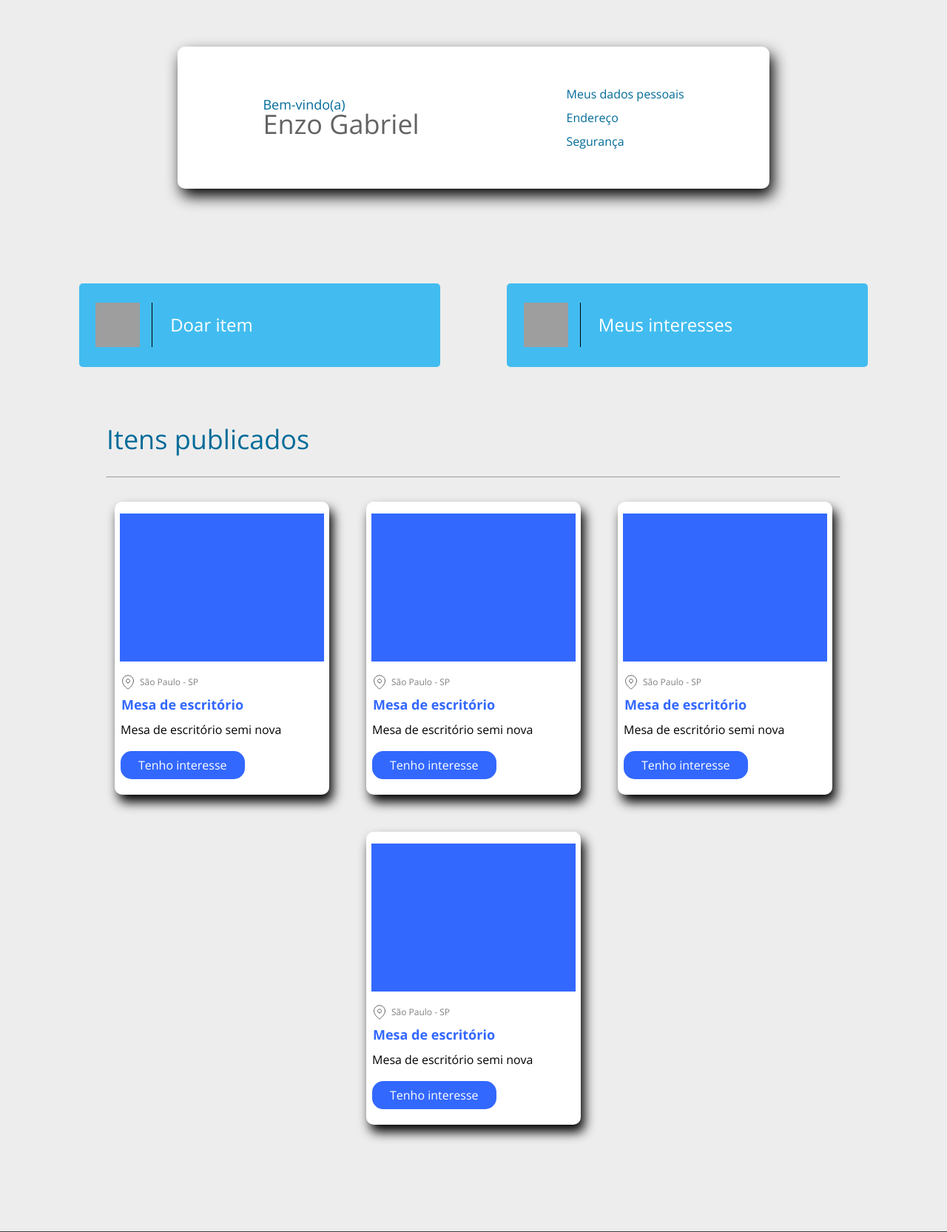
After one commit to caiocn173/Doareen, a PHP site: page /paginas/meu-perfil.html in a window 1280 px wide. The commit adds this page. Shown: the part 695-2360 px from the top of the page at 74% size. Run offline with PHP 8.4, Linux system fonts and the light colour scheme; grey boxes are pictures that could not be loaded.

Commit message:
Criação da Página Meu Perfil

```diff
--- a/Doareen/css/home/cabecalho.css
+++ b/Doareen/css/home/cabecalho.css
@@ -43,7 +43,7 @@
 	background-color: var(--azul-botao);
 	color: var(--branco);
 	padding: 0.5em 1.3em;
-	border-radius: 15px;
+	border-radius: 100px;
 
 }
 
@@ -56,7 +56,7 @@
 .botao__cadastro{
 
 	border: 2px solid var(--azul-botao);
-	border-radius: 15px;
+	border-radius: 100px;
 	padding: 0.5em 0.4em;
 
 }
--- /dev/null
+++ b/Doareen/css/meu-perfil/meu-perfil.css
@@ -0,0 +1,160 @@
+.botao__logout{
+
+	border: 2px solid var(--azul-botao);
+	border-radius: 100px;
+	padding: 0.5em 0.4em;
+
+}
+
+.botao__logout > .lista__link{
+
+	color: var(--azul-botao);
+
+}
+
+.secao-perfil{
+
+    background-color: var(--branco);
+    box-shadow: 5px 10px 20px var(--preto);
+    border-radius: 10px;
+    padding: 1em;
+    margin: 1em 1em 3em 1em;
+
+}
+
+.secao-perfil__nome h3{
+
+    font-size: 18px;
+    color: var(--azul-escuro);
+
+}
+
+.secao-perfil__nome h2{
+
+    font-size: 36px;
+    color: var(--cinza-escuro);
+
+}
+
+.secao-perfil__opcoes{
+
+    padding: 2em 0;
+
+}
+
+.opcoes-lista__item{
+
+    padding: 0.5em 0;
+
+}
+
+.opcoes-lista__link{
+
+    color: var(--azul-escuro);
+    text-decoration: none;
+
+}
+
+.secao-botoes{
+
+    margin: 4em 1em;
+    display: flex;
+    flex-wrap: wrap;
+    justify-content: space-evenly;
+
+}
+
+.secao-botoes__botoes{
+
+    display: flex;
+    align-items: center;
+    width: 70vw;
+    height: 100px;
+    background: var(--azul-pesquisa);
+    border-radius: 5px;
+    padding: 0.4em;
+    margin: 1em 0;
+    text-decoration: none;
+
+}
+
+
+.botao__logo{
+
+    border-right: 1px solid var(--preto);
+    margin-right: 1.5em;
+    width: 60px;
+    height: 60px;
+    padding: 0 1em;
+
+}
+
+.botao__titulo{
+
+    color: var(--branco);
+    font-size: 24px;
+
+}
+
+
+.secao-itens{
+
+    margin: 2em;
+    height: auto;
+    display: flex;
+    justify-content: center;
+
+}
+
+
+.secao-itens__titulo{
+
+    font-size: 36px;
+    color: var(--azul-escuro);
+
+}
+
+hr{
+
+    margin: 2em 0;
+
+}
+
+@media screen and (min-width: 768px){
+
+    .secao__container{
+
+        display: flex;
+        flex-direction: column;
+        align-items: center;
+
+    }
+
+    .secao-perfil{
+
+        display: flex;
+        justify-content: space-around;
+        align-items: center;
+        width: 60vw;
+        margin: 1em 4em 3em 4em;
+
+    }
+
+    .secao-botoes__botoes{
+
+        width: 475px;
+
+    }
+
+}
+
+@media screen and (min-width: 1360px){
+
+    .secao-perfil{
+
+        max-width: 1315px;
+        width: 79vw;
+
+    }
+
+}
--- a/Doareen/css/styles.css
+++ b/Doareen/css/styles.css
@@ -4,6 +4,7 @@
 @import url("/css/home/rodape.css");
 @import url("/css/categorias/categoria.css");
 @import url("/css/anunciar/formulario.css");
+@import url("/css/meu-perfil/meu-perfil.css");
 
 body{
 
@@ -14,6 +15,7 @@ body{
 	--azul-botao: #3368ff;
 	--azul-pesquisa: #42BCF0;
 	--cinza: gray;
+	--cinza-escuro: #636363;
 	--cor-footer: #3D3D3C;
 	--azul-escuro: #006B99;
 	--cor-fundo: #EDEDED;
--- /dev/null
+++ b/Doareen/paginas/meu-perfil.html
@@ -0,0 +1,219 @@
+<!DOCTYPE html>
+<html lang="pt-br">
+	<head>
+		<meta charset="UTF-8">
+		<meta http-equiv="X-UA-Compatible" content="IE=edge">
+		<meta name="viewport" content="width=device-width, initial-scale=1.0">
+		<title>Meu Perfil</title>
+		<link rel="preconnect" href="https://fonts.googleapis.com">
+		<link rel="preconnect" href="https://fonts.gstatic.com" crossorigin>
+		<link href="https://fonts.googleapis.com/css2?family=Open+Sans:wght@300;400;700&display=swap" rel="stylesheet">
+		<link rel="stylesheet" href="/css/reset.css">
+		<link rel="stylesheet" href="/css/styles.css">
+	</head>
+	<body>
+
+		<header class="cabecalho">
+
+			<div class="cabecalho__container">
+
+				<ul class="cabecalho__lista">
+
+					<li class="lista__item"><a href="index.html" class="lista__link">Início</a></li>
+					<li class="lista__item"><a href="#" class="lista__link">Quem Somos?</a></li>
+					<li class="lista__item"><a href="#" class="lista__link">Contato</a></li>
+
+				</ul>
+
+				<ul class="cabecalho__lista">
+
+					<li class="lista__item botao__logout"><a href="#" class="lista__link">Logout</a></li>
+
+				</ul>
+
+			</div>
+
+		</header>
+
+		<section class="banner">
+
+			<img src="/img/logo-dark 1.svg" class="banner__logo">
+
+		</section>
+
+        <section class="secao__container">
+
+            <div class="secao-perfil">
+
+                <div class="secao-perfil__nome">
+
+                    <h3>Bem-vindo(a)</h3>
+
+                    <h2>Enzo Gabriel</h2>
+
+                </div>
+
+                <div class="secao-perfil__opcoes">
+
+                    <ul class="secao-perfil__opcoes-lista">
+
+                        <li class="opcoes-lista__item"><a href="#" class="opcoes-lista__link">Meus dados pessoais</a></li>
+                        <li class="opcoes-lista__item"><a href="#" class="opcoes-lista__link">Endereço</a></li>
+                        <li class="opcoes-lista__item"><a href="#" class="opcoes-lista__link">Segurança</a></li>
+
+                    </ul>
+
+                </div>
+
+            </div>
+
+        </section>
+
+        <section class="secao-botoes">
+
+            <a href="#" class="secao-botoes__botoes">
+
+                <img src="/img/doar.svg" alt="Logo doação" class="botao__logo">
+
+                <h2 class="botao__titulo">Doar item</h2>
+
+            </a>
+
+            <a href="#" class="secao-botoes__botoes">
+
+                <img src="/img/receber.svg" alt="Logo Meus interesses" class="botao__logo">
+
+                <h2 class="botao__titulo">Meus interesses</h2>
+
+            </a>
+
+        </section>
+
+        <section class="secao-itens">
+
+            <div class="categoria__container">
+
+                <h2 class="secao-itens__titulo">Itens publicados</h2>
+
+                <hr/>
+
+				<div class="categoria__produtos">
+
+					<div class="categorias__card">
+
+						<div class="categorias__card-imagem"></div>
+
+						<div class="categorias__card-cidade-estado">
+							<img src="/img/map-pin.svg">
+							<label class="categorias__card-descricao categorias__card-localizacao">São Paulo - SP</label>
+						</div>
+
+						<h2 class="categorias__card-descricao categorias__card-titulo">Mesa de escritório</h2>
+
+						<p class="categorias__card-descricao categorias__card-texto">Mesa de escritório semi nova</p>
+
+						<a href="#" class="categorias__card-botao">Tenho interesse</a>
+
+					</div>
+
+					<div class="categorias__card">
+
+						<div class="categorias__card-imagem"></div>
+
+						<div class="categorias__card-cidade-estado">
+							<img src="/img/map-pin.svg">
+							<label class="categorias__card-descricao categorias__card-localizacao">São Paulo - SP</label>
+						</div>
+
+						<h2 class="categorias__card-descricao categorias__card-titulo">Mesa de escritório</h2>
+
+						<p class="categorias__card-descricao categorias__card-texto">Mesa de escritório semi nova</p>
+
+						<a href="#" class="categorias__card-botao">Tenho interesse</a>
+
+					</div>
+
+					<div class="categorias__card">
+
+						<div class="categorias__card-imagem"></div>
+
+						<div class="categorias__card-cidade-estado">
+							<img src="/img/map-pin.svg">
+							<label class="categorias__card-descricao categorias__card-localizacao">São Paulo - SP</label>
+						</div>
+
+						<h2 class="categorias__card-descricao categorias__card-titulo">Mesa de escritório</h2>
+
+						<p class="categorias__card-descricao categorias__card-texto">Mesa de escritório semi nova</p>
+
+						<a href="#" class="categorias__card-botao">Tenho interesse</a>
+
+					</div>
+
+					<div class="categorias__card">
+
+						<div class="categorias__card-imagem"></div>
+
+						<div class="categorias__card-cidade-estado">
+							<img src="/img/map-pin.svg">
+							<label class="categorias__card-descricao categorias__card-localizacao">São Paulo - SP</label>
+						</div>
+
+						<h2 class="categorias__card-descricao categorias__card-titulo">Mesa de escritório</h2>
+
+						<p class="categorias__card-descricao categorias__card-texto">Mesa de escritório semi nova</p>
+
+						<a href="#" class="categorias__card-botao">Tenho interesse</a>
+
+					</div>
+
+				</div>
+
+			</div>
+
+        </section>
+
+		<footer class="rodape">
+
+			<div class="rodape__descricao">
+
+				<img src="/img/logo-light 1.svg" alt="Logo Doareen" class="rodape__descricao-imagem">
+
+				<p class="rodape__descricao-texto">O doareen é uma plataforma de doação onde pessoas que desejam doar algum item pode publica-lo na plataforma, e as pessoas interessadas manifestam o desejo no item e combina com o doador a retirada. </p>
+
+			</div>
+
+			<div class="rodape__container">
+
+				<ul class="rodape__lista">
+
+					<li class="rodape__lista-item rodape__lista-titulo"><img src="/img/logo-light 1.svg" alt="Logo Doareen" class="rodape__lista-imagem"></li>
+					<li class="rodape__lista-item"><p>O doareen é uma plataforma de doação onde pessoas que desejam doar algum item pode publica-lo na plataforma, e as pessoas interessadas manifestam o desejo no item e combina com o doador a retirada.</p><a class="saiba-mais" href="#">Saiba mais  ></a></li>
+
+				</ul>
+
+				<ul class="rodape__lista">
+
+					<li class="rodape__lista-item rodape__lista-titulo">Categorias</li>
+					<li class="rodape__lista-item"><a class="rodape__lista-link" href="moveis.html">Móveis</a></li>
+					<li class="rodape__lista-item"><a class="rodape__lista-link" href="eletrodomesticos.html">Eletrodomésticos</a></li>
+					<li class="rodape__lista-item"><a class="rodape__lista-link" href="utensilios.html">Utensílios</a></li>
+
+				</ul>
+
+				<ul class="rodape__lista">
+
+					<li class="rodape__lista-item rodape__lista-titulo">Navegação</li>
+					<li class="rodape__lista-item"><a class="rodape__lista-link" href="index.html">Início</a></li>
+					<li class="rodape__lista-item"><a class="rodape__lista-link" href="#">Quem somos?</a></li>
+					<li class="rodape__lista-item"><a class="rodape__lista-link" href="#">Contato</a></li>
+
+
+				</ul>
+
+			</div>
+
+		</footer>
+
+	</body>
+</html>
```
Also changed, not shown: Doareen/img/doar.svg (added), Doareen/img/receber.svg (added).
